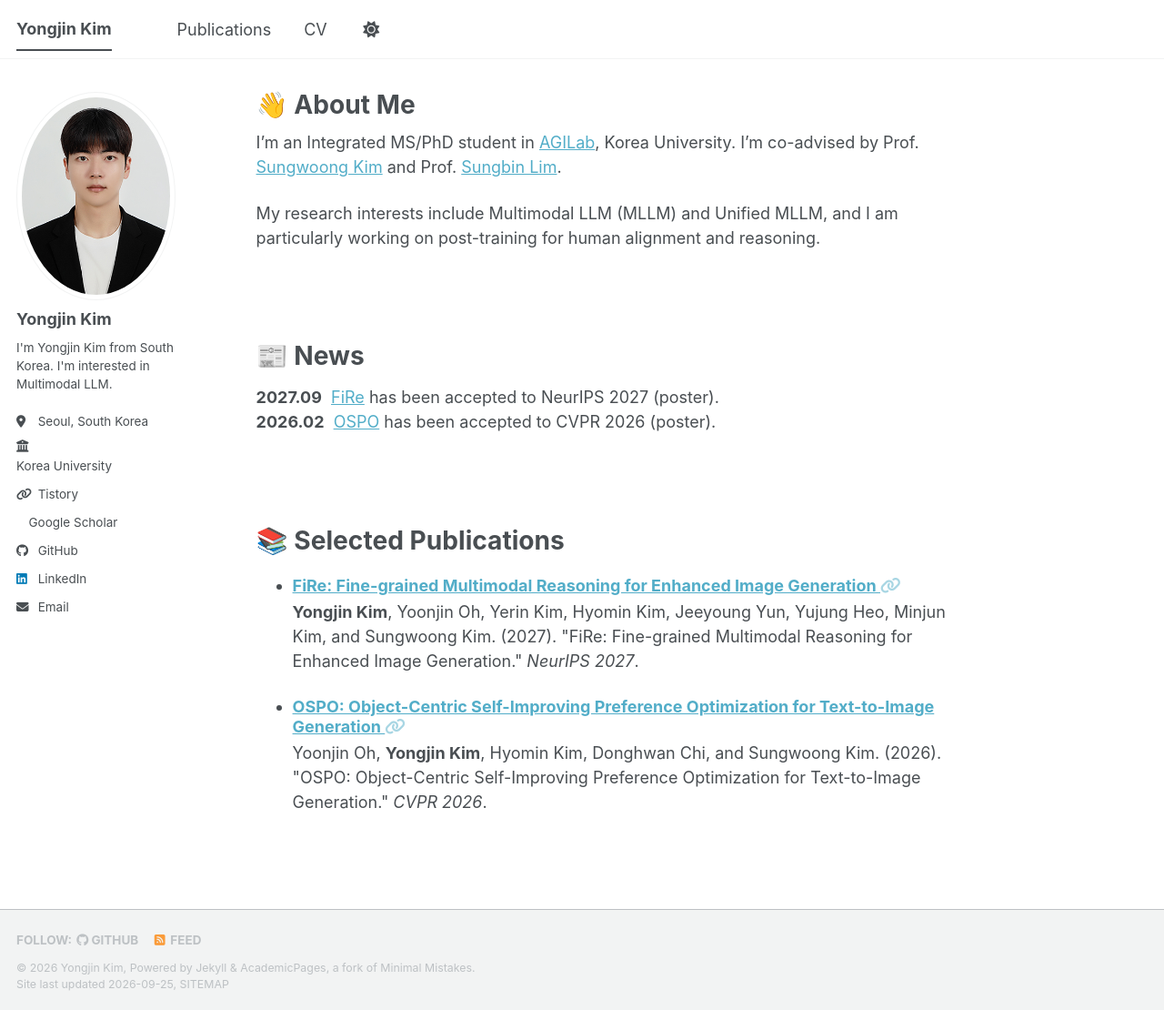
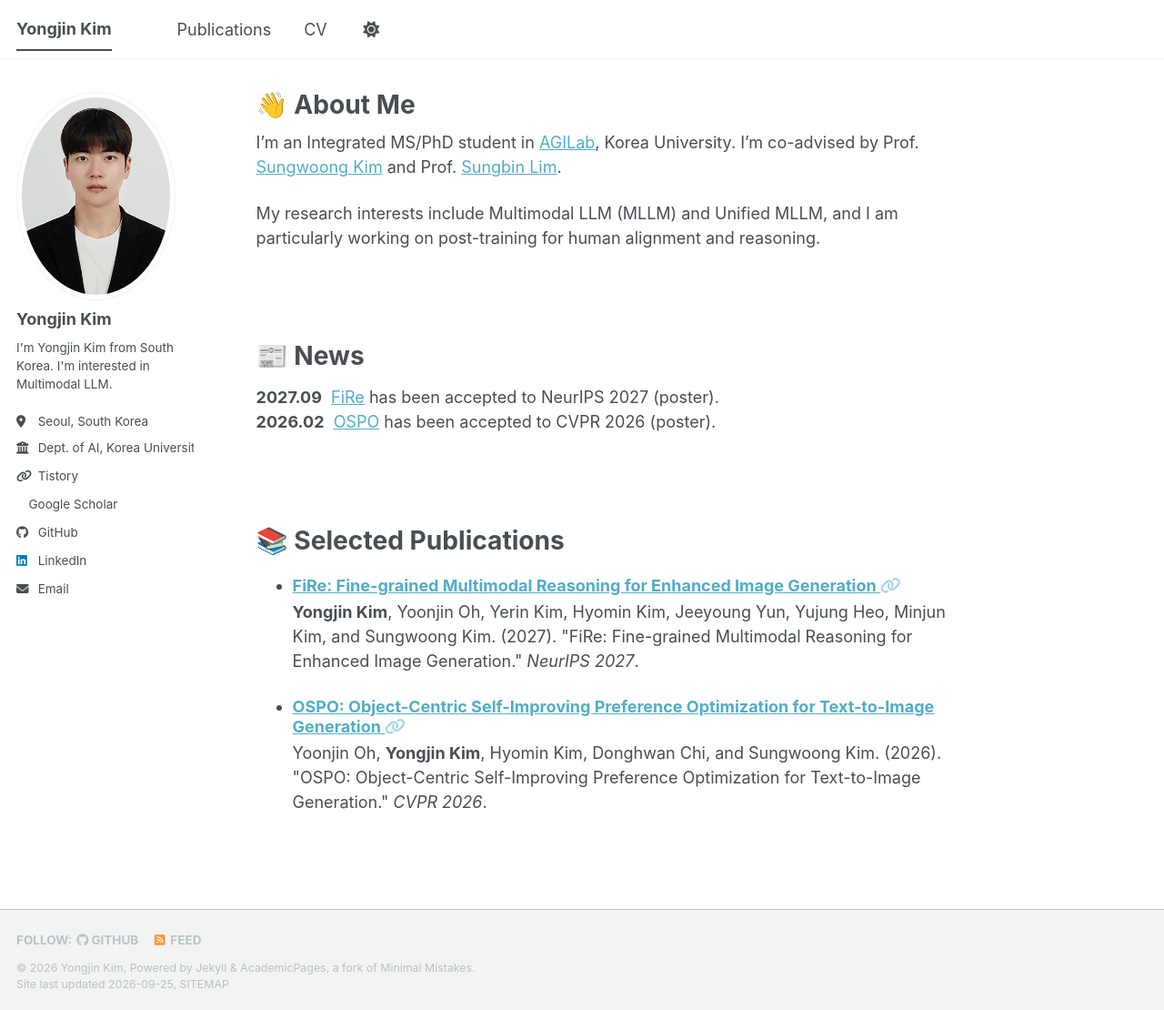
Before and after one commit to Pulyong/Pulyong.github.io, a Jekyll site: the page built from _pages/about.md, in a window 1280 px wide and 1110 px high. Shown: the whole window at 91% size. Built offline with Jekyll 4.4.1, drawn with Linux system fonts in a browser that asks for light colours; a style sheet for code colours, icons or effects is not loaded.

Commit message:
Fix sidebar employer link layout and update employer text
Co-Authored-By: Claude Sonnet 5 <noreply@anthropic.com>

```diff
--- a/_config.yml
+++ b/_config.yml
@@ -28,7 +28,7 @@ author:
   pronouns         : # example: "she/her"
   bio              : "I'm Yongjin Kim from South Korea. I'm interested in Multimodal LLM."
   location         : "Seoul, South Korea"
-  employer         : "Korea University"
+  employer         : "Dept. of AI, Korea University"
   uri              : "https://rla020.tistory.com/"
   email            : "rla020@korea.ac.kr"
 
--- a/_includes/author-profile.html
+++ b/_includes/author-profile.html
@@ -28,7 +28,7 @@
         <li class="author__desktop"><i class="fas fa-fw fa-location-dot icon-pad-right" aria-hidden="true"></i>{{ author.location }}</li>
       {% endif %}
       {% if author.employer %}
-        <li class="author__desktop"><i class="fas fa-fw fa-building-columns icon-pad-right" aria-hidden="true"></i><a href="http://xai.korea.ac.kr/" target="_blank" rel="noopener noreferrer">{{ author.employer }}</a></li>
+        <li class="author__desktop"><a href="http://xai.korea.ac.kr/" target="_blank" rel="noopener noreferrer"><i class="fas fa-fw fa-building-columns icon-pad-right" aria-hidden="true"></i>{{ author.employer }}</a></li>
       {% endif %}
       {% if author.uri %}
         <li><a href="{{ author.uri }}" target="_blank" rel="noopener noreferrer"><i class="fas fa-fw fa-link icon-pad-right" aria-hidden="true"></i>Tistory</a></li>
```
